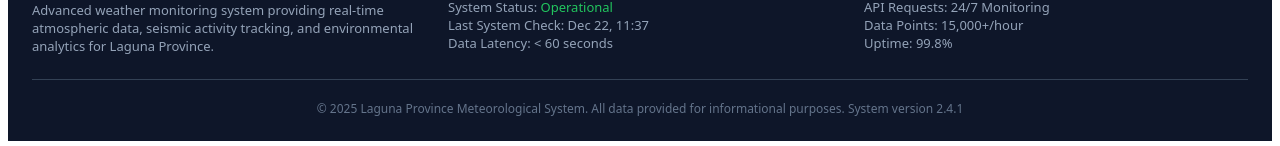
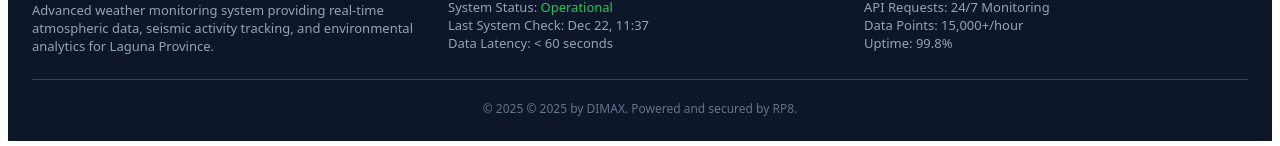
Before and after one commit to rbernal1977abc/laguna-weather-live-dashboard, a Next.js app: page / in a window 1280 px wide. Shown: the part 1568-1714 px from the top of the page. Built offline with nearby package versions, Linux system fonts and the light colour scheme; no server answers.

Commit message:
Update index.js

```diff
--- a/pages/index.js
+++ b/pages/index.js
@@ -1002,8 +1002,7 @@ export default function LagunaWeatherDashboard() {
             color: '#64748b',
             textAlign: 'center'
           }}>
-            © {new Date().getFullYear()} Laguna Province Meteorological System.
-            All data provided for informational purposes. System version 2.4.1
+            © {new Date().getFullYear()} © 2025 by DIMAX. Powered and secured by RP8.
           </div>
         </div>
       </footer>
```
